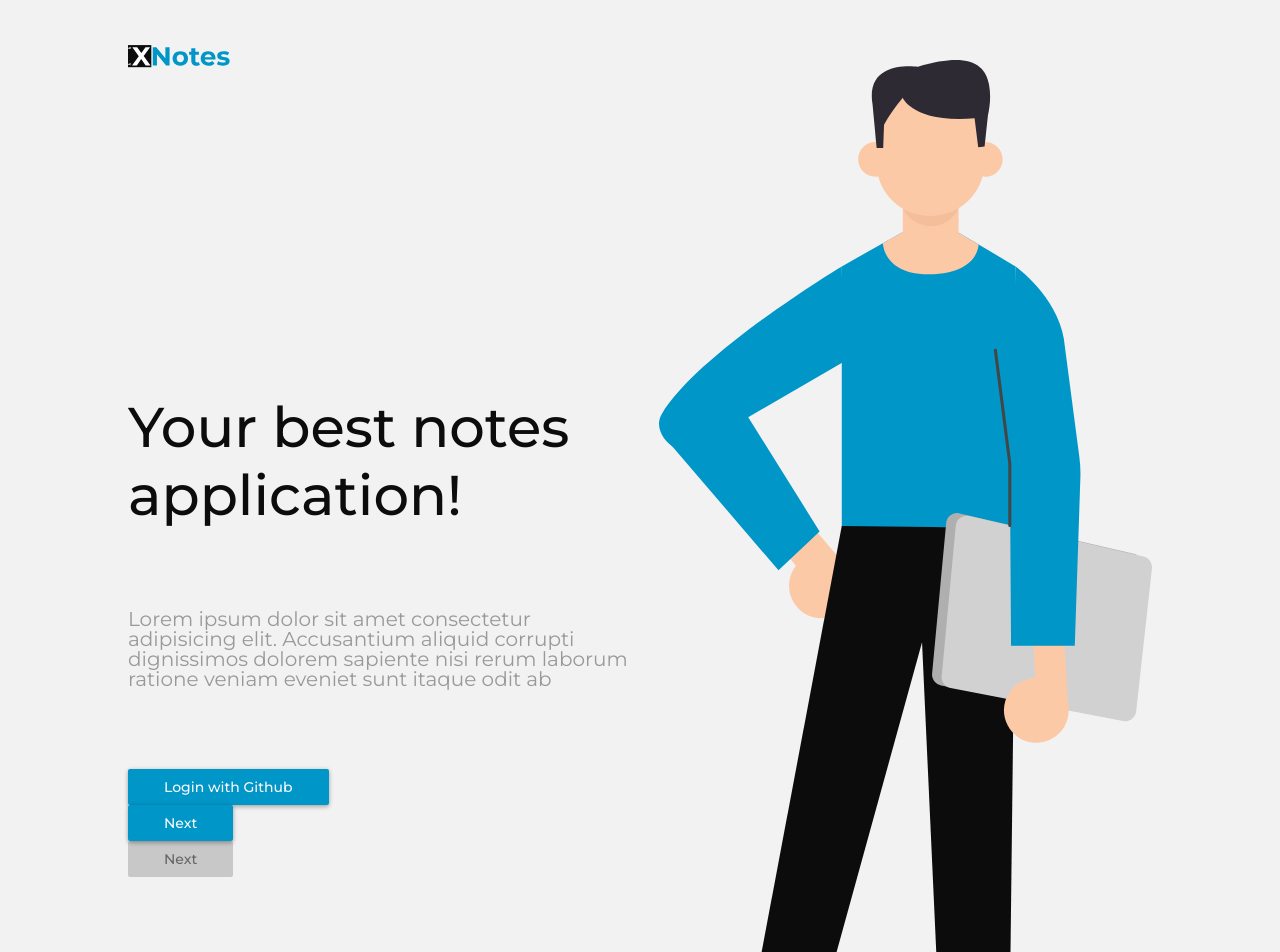
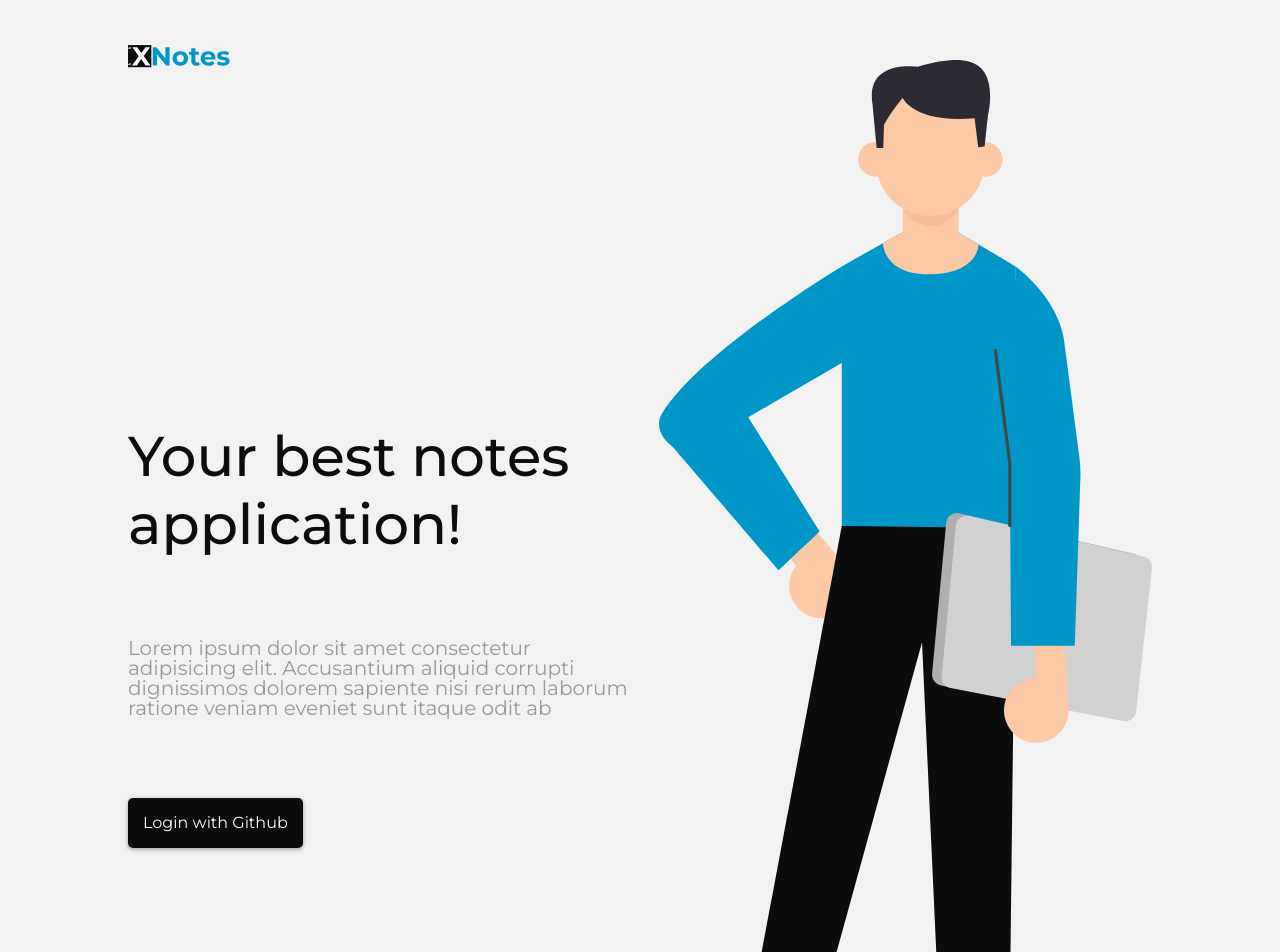
Before and after one commit to Drugi-Legion-Gladiatorow/xnotes-frontend, a React (Create React App) app: page / in a window 1280 px wide. Shown: the top 952 px of the page. Built offline with nearby package versions, Linux system fonts and the light colour scheme.

Commit message:
Add ButtonWithIcon component & storybook stories

```diff
--- /dev/null
+++ b/src/components/atoms/ButtonWithIcon/ButtonWithIcon.module.scss
@@ -0,0 +1,31 @@
+.button {
+  align-items: center;
+  background-color: var(--bluish);
+  border-radius: 5px;
+  color: var(--white);
+  cursor: pointer;
+  display: inline-flex;
+  justify-content: center;
+  font-size: var(--s);
+  font-weight: var(--regular);
+  filter: drop-shadow(0px 2px 2px rgba(0, 0, 0, 0.24)) drop-shadow(0px 0px 2px rgba(0, 0, 0, 0.12));
+  line-height: var(--m);
+  min-height: 5rem;
+  min-width: 5rem;
+  padding: var(--padding-small) var(--padding-narrow);
+
+  &--black {
+    @extend .button;
+    background-color: var(--black);
+    color: var(--white);
+  }
+}
+
+.icon {
+  font-size: 3rem;
+  margin-right: .5rem;
+
+  &:last-child {
+    margin-right: 0;
+  }
+}
--- /dev/null
+++ b/src/components/atoms/ButtonWithIcon/ButtonWithIcon.tsx
@@ -0,0 +1,27 @@
+import React from 'react';
+// import PropTypes from 'prop-types';
+import { Icon } from '@iconify/react';
+import icons from '../../../theme/icons';
+import styles from './ButtonWithIcon.module.scss';
+
+export interface ButtonWithIconProps {
+  children?: string;
+  icon?: string;
+  black?: boolean;
+}
+
+export const ButtonWithIcon: React.FC<ButtonWithIconProps> = ({
+  children = '',
+  icon = '',
+  black = false,
+  ...props
+}) => {
+  const buttonClass = black ? styles['button--black'] : styles.button;
+
+  return (
+    <button type="button" className={buttonClass} {...props}>
+      {icon && <Icon icon={icons[icon]} className={styles.icon} />}
+      {children && <span>{children}</span>}
+    </button>
+  );
+};
--- a/src/pages/Home.tsx
+++ b/src/pages/Home.tsx
@@ -2,7 +2,7 @@
 import React, { FC } from 'react';
 import HomeTemplate from '../components/templates/HomeTemplate';
 import { Title } from '../components/atoms/Title/Title';
-import { Button } from '../components/atoms/Button/Button';
+import { ButtonWithIcon } from '../components/atoms/ButtonWithIcon/ButtonWithIcon';
 import style from './Home.module.scss';
 import { Human, XnotesLogo } from '../assets';
 
@@ -16,9 +16,9 @@ const Home: FC = () => {
           Lorem ipsum dolor sit amet consectetur adipisicing elit. Accusantium aliquid corrupti
           dignissimos dolorem sapiente nisi rerum laborum ratione veniam eveniet sunt itaque odit ab
         </p>
-        <Button>Login with Github</Button>
-        <Button>Next</Button>
-        <Button disabled>Next</Button>
+        <ButtonWithIcon icon="github" black>
+          Login with Github
+        </ButtonWithIcon>
       </main>
       <Human title="Human" className={style.human} />
     </HomeTemplate>
```
Also changed, not shown: 1 other file (tests, documents, lock files or other folders).
